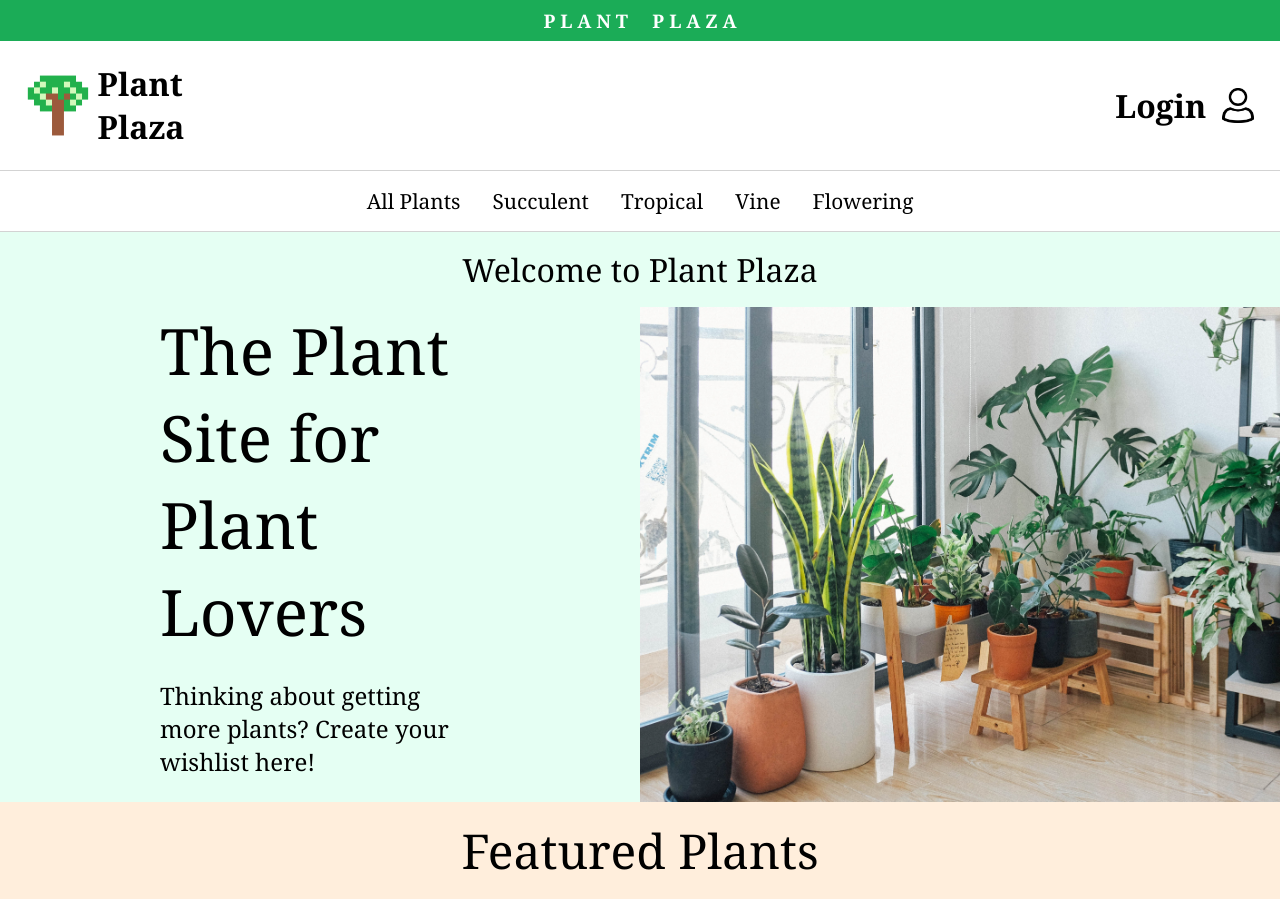
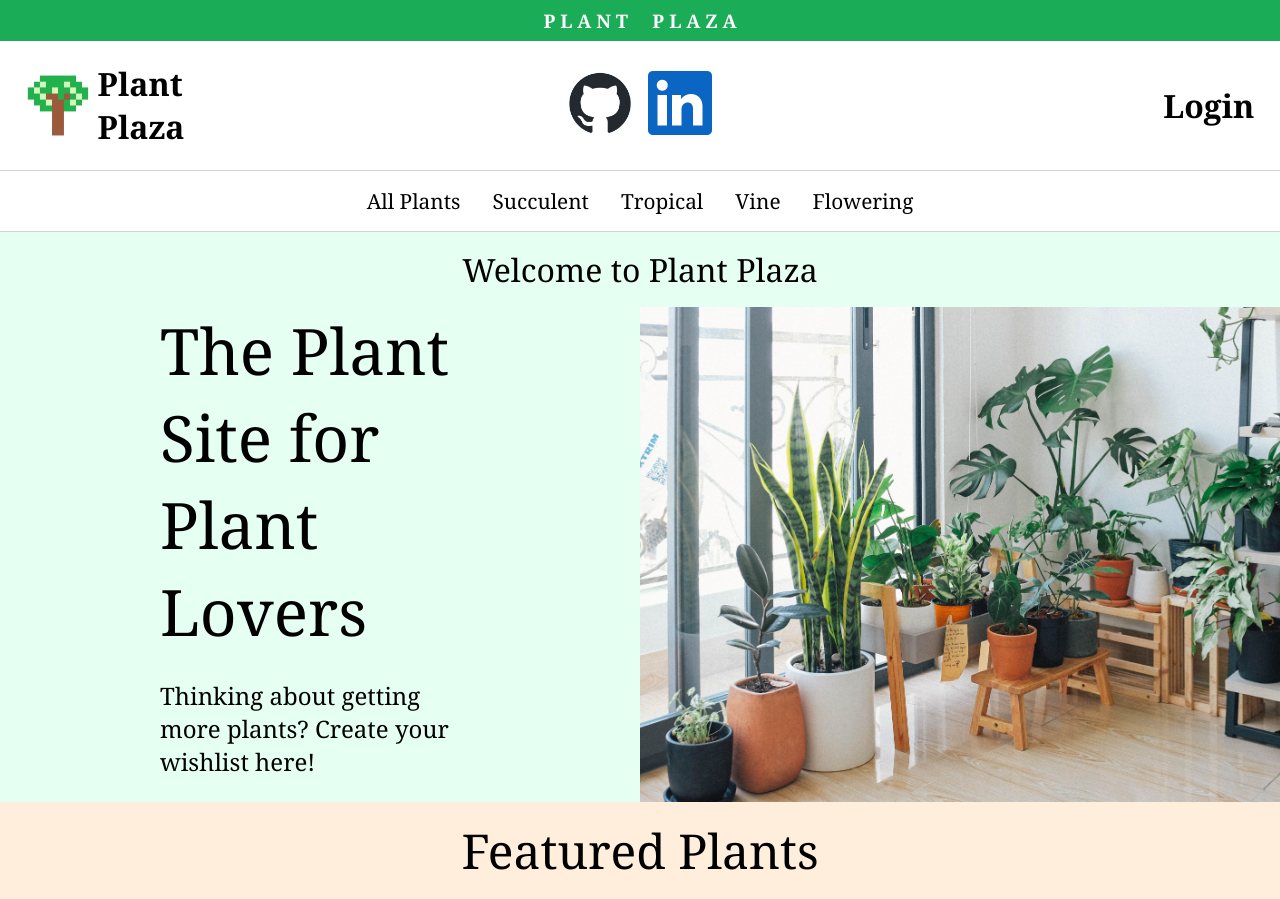
Before and after one commit to Trile16/plant-plaza, a React (Vite) app: page / in a window 1280 px wide. Built offline with nearby package versions, Linux system fonts and the light colour scheme; no server answers.

Commit message:
plant plaza v1.4

```diff
--- a/src/App.jsx
+++ b/src/App.jsx
@@ -44,7 +44,9 @@ function App() {
   useEffect(() => {
     async function getUser() {
       const result = await fetchUserPlants();
+
       delete result.data.plants;
+
       setUser(result.data);
     }
     if (isLoggedIn) {
--- a/src/NavBar.css
+++ b/src/NavBar.css
@@ -27,7 +27,7 @@
 #logo-title {
   display: flex;
   align-items: center;
-  width: 10%;
+  width: 10rem;
   justify-content: space-between;
   text-decoration: none;
 }
@@ -69,9 +69,10 @@ hr {
 }
 
 .link-login {
+  width: 10rem;
   font-size: 2rem;
   display: flex;
-  align-items: center;
+  flex-direction: row-reverse;
   color: black;
   text-decoration: none;
   font-weight: bold;
@@ -86,5 +87,11 @@ hr {
 
 #user-icon {
   width: 2rem;
-  padding-left: 1rem;
+  padding-right: 1rem;
 }
+
+.social-icon {
+  width: 4rem;
+  margin-left: 0.5rem;
+  margin-right: 0.5rem;
+}
--- a/src/NavBar.jsx
+++ b/src/NavBar.jsx
@@ -3,6 +3,8 @@ import { Link, Navigate, useNavigate } from "react-router-dom";
 import "./NavBar.css";
 import plantplazalogo from "./assets/plant-plaza-logo.png";
 import usericon from "./assets/user-icon.png";
+import githubmark from "./assets/github-mark.png";
+import linkedinmark from "./assets/linkedin-mark.png";
 
 const NavBar = ({ isLoggedIn, user, plantCategory, setPlantCategory }) => {
   const navigate = useNavigate();
@@ -18,6 +20,18 @@ const NavBar = ({ isLoggedIn, user, plantCategory, setPlantCategory }) => {
           <img src={plantplazalogo} alt="Plant Plaza Logo" id="logo" />
           <h1 id="title">Plant Plaza</h1>
         </Link>
+        <div>
+          <a href="https://github.com/Trile16/plant-plaza">
+            <img className="social-icon" src={githubmark} alt="GitHub Logo" />
+          </a>
+          <a href="https://www.linkedin.com/in/trile16/">
+            <img
+              className="social-icon"
+              src={linkedinmark}
+              alt="Linkedin Logo"
+            />
+          </a>
+        </div>
         {isLoggedIn ? (
           <Link to="/profile" className="link-login">
             Profile
@@ -26,7 +40,6 @@ const NavBar = ({ isLoggedIn, user, plantCategory, setPlantCategory }) => {
         ) : (
           <Link to="/login" className="link-login">
             Login
-            <img src={usericon} alt="User Icon" id="user-icon" />
           </Link>
         )}
       </div>
--- a/src/Register.jsx
+++ b/src/Register.jsx
@@ -23,8 +23,9 @@ const Register = ({ setIsLoggedIn, setToken }) => {
 
     if (result.data) {
       alert(result.data.message);
+      localStorage.setItem("token", result.data.token);
+      setToken(result.data.token);
       setIsLoggedIn(true);
-      setToken(result.data.token);
       navigate("/");
     } else {
       alert(result.error.message);
--- a/src/SinglePlant.css
+++ b/src/SinglePlant.css
@@ -51,4 +51,5 @@
   font-weight: normal;
   font-style: italic;
   color: #1bac57;
+  cursor: pointer;
 }
```
Also changed, not shown: src/assets/github-mark.png (added), src/assets/linkedin-mark.png (added).
